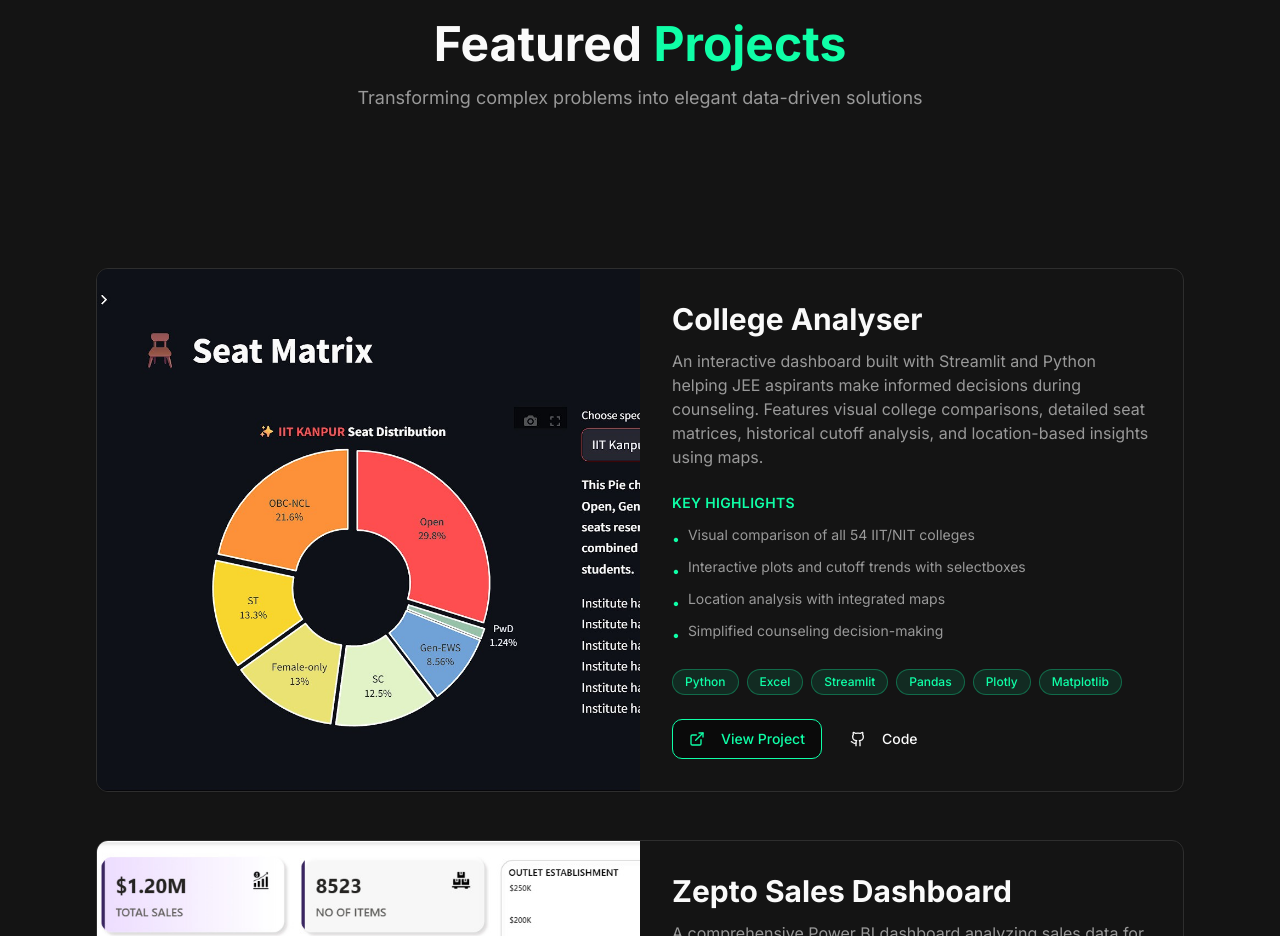
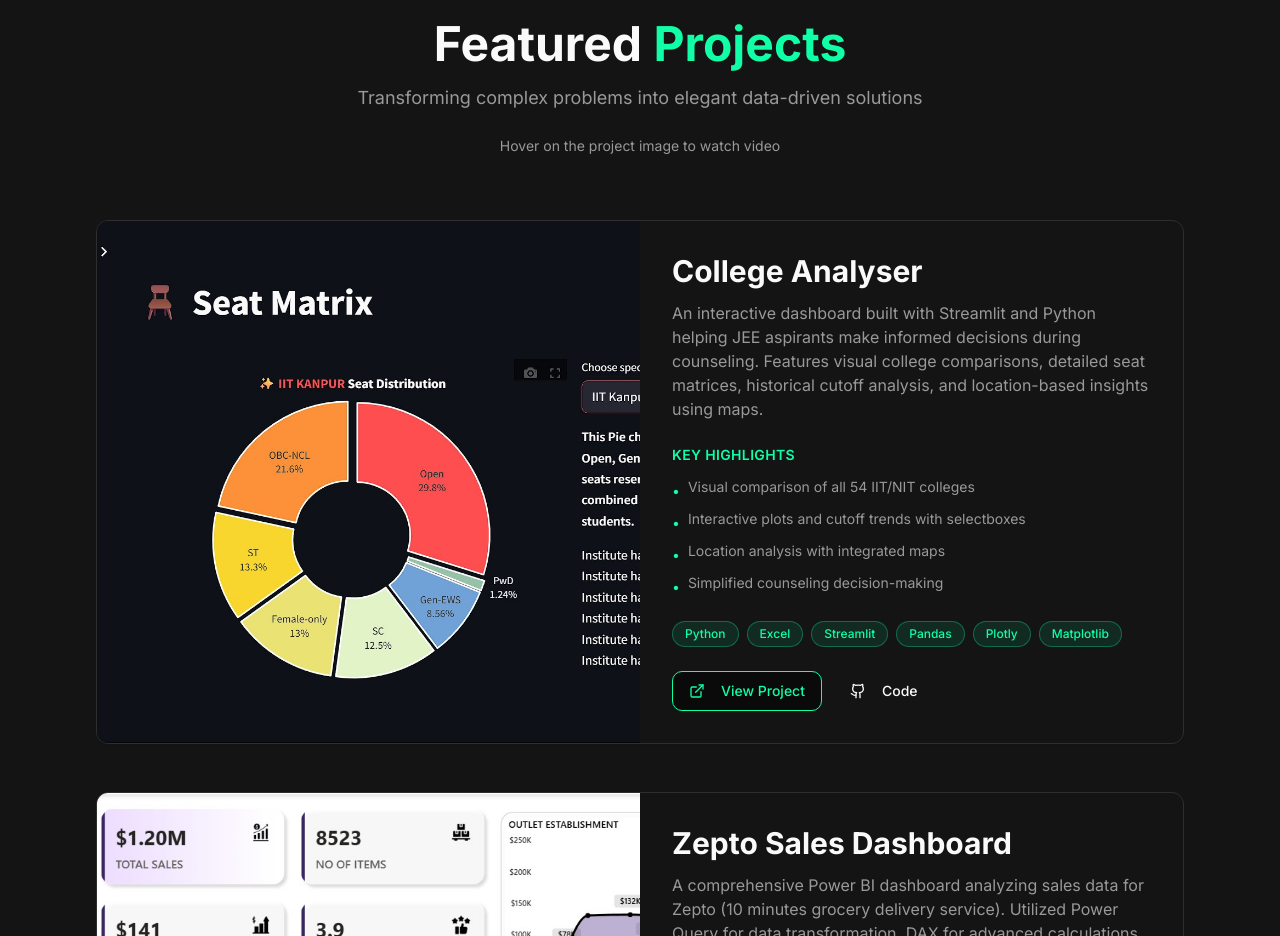
Before and after one commit to Abhinavyadav01/abhinav-data-greens, a React (Vite) app: page / in a window 1280 px wide. Shown: the part 3060-3996 px from the top of the page. Built offline with nearby package versions, Linux system fonts and the light colour scheme; the HTML template or start-up script is replaced by a standard one.

Commit message:
Revert text styling changes

```diff
--- a/src/components/Projects.tsx
+++ b/src/components/Projects.tsx
@@ -53,21 +53,10 @@ const Projects = () => {
           <p className="text-muted-foreground text-base md:text-lg max-w-2xl mx-auto px-4">
             Transforming complex problems into elegant data-driven solutions
           </p>
-          <div className="hidden md:flex items-center justify-center mt-8 animate-fade-in">
-            <div className="relative px-8 py-4 rounded-3xl overflow-hidden">
-              {/* Liquid animated background layers */}
-              <div className="absolute inset-0 bg-gradient-to-r from-green-400/30 via-emerald-500/40 to-green-400/30 dark:from-blue-500/30 dark:via-cyan-500/40 dark:to-blue-500/30 animate-[gradient_8s_ease_infinite] bg-[length:200%_200%] blur-2xl"></div>
-              <div className="absolute inset-0 bg-gradient-to-l from-emerald-300/20 via-green-500/30 to-emerald-300/20 dark:from-cyan-400/20 dark:via-blue-400/30 dark:to-cyan-400/20 animate-[gradient_6s_ease-in-out_infinite_reverse] bg-[length:200%_200%] blur-xl"></div>
-              <div className="absolute inset-0 bg-gradient-to-br from-green-500/15 via-transparent to-emerald-500/15 dark:from-blue-400/15 dark:via-transparent dark:to-cyan-500/15 animate-[gradient_10s_ease_infinite] bg-[length:200%_200%]"></div>
-
-              {/* Glass morphism overlay */}
-              <div className="absolute inset-0 backdrop-blur-sm bg-white/40 dark:bg-black/40 border border-green-200/50 dark:border-blue-400/50"></div>
-
-              {/* Text content */}
-              <p className="relative z-10 font-bold text-lg tracking-wide text-green-600 dark:text-blue-400">
-                Hover on the project image to watch video
-              </p>
-            </div>
+          <div className="hidden md:flex items-center justify-center mt-6">
+            <p className="text-muted-foreground text-sm">
+              Hover on the project image to watch video
+            </p>
           </div>
         </div>
 
```
